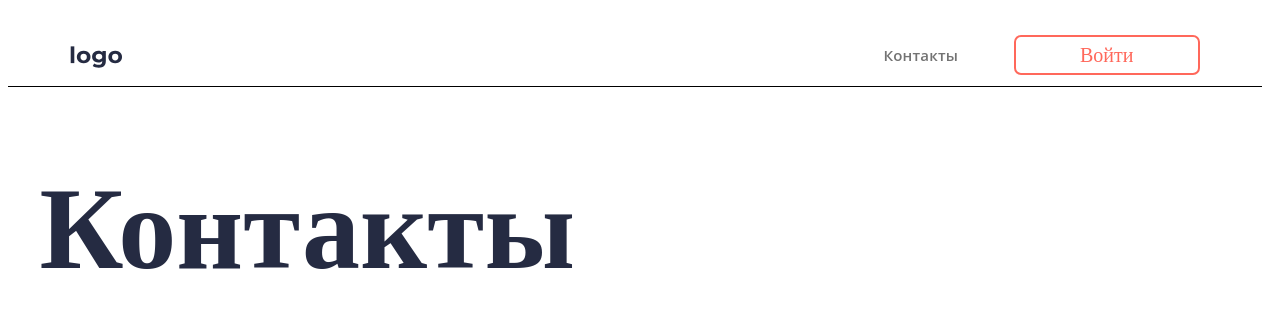
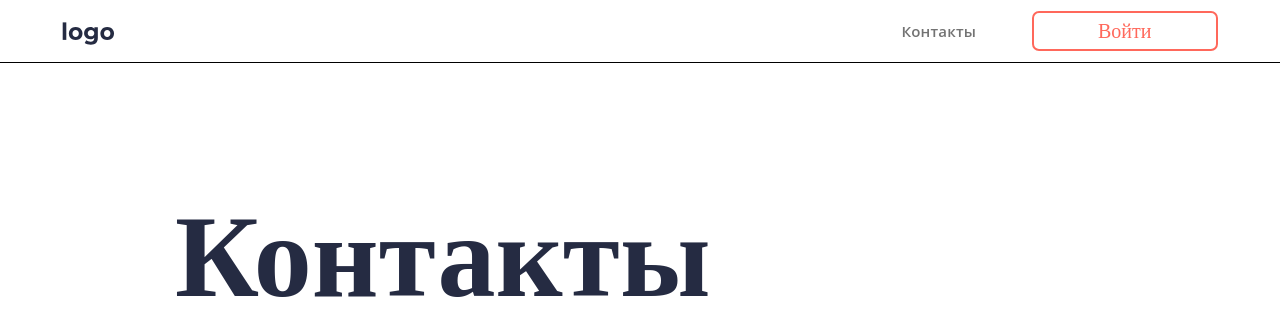
Before and after one commit to Sandreykina/react-site, a React (Create React App) app: page /contacts in a window 1280 px wide. Shown: the top 336 px of the page. Built offline with nearby package versions, Linux system fonts and the light colour scheme.

Commit message:
the page and header sizes have been changed. code refactoring

```diff
--- a/src/App.js
+++ b/src/App.js
@@ -19,11 +19,7 @@ const App = () => {
   const token = window.localStorage.getItem(STORAGE_TOKEN);
 
   useEffect(() => {
-    if (token) {
-      setisLoggedIn(true)
-    } else {
-      setisLoggedIn(false)
-    }
+    setisLoggedIn(!!token);
   }, [token]);
 
   useEffect(() => {
--- a/src/blocks/content/content.css
+++ b/src/blocks/content/content.css
@@ -1,6 +1,5 @@
 .content {
-    max-width: 95%;
-    margin: 0 auto;
-    padding-top: 25px;
+    margin: 0 auto 0 8.8194vw;
     min-width: 375px;
+    padding: 9.5214vh 4.861vw 0;
 }
--- a/src/blocks/header/header.css
+++ b/src/blocks/header/header.css
@@ -5,8 +5,7 @@
   height: 7.741vh;
   border-bottom: 1px solid black;
   justify-content: space-between;
-  padding: 1.953vh 4.861vw 0;
-  margin-right: 10px;
+  padding: 0 4.861vw 0;
 
 }
 .header-btns {
--- a/src/index.css
+++ b/src/index.css
@@ -32,3 +32,12 @@
 @import url(./blocks/profile/__exit-btn/profile__exit-btn.css);
 @import url(./blocks/profile/__to-contacts-btn/profile__to-contacts-btn.css);
 @import url(./blocks/profile/__title/profile__title.css);
+
+html {
+    line-height: 1.15;
+    -webkit-text-size-adjust: 100%;
+}
+
+body {
+    margin: 0;
+}
```
